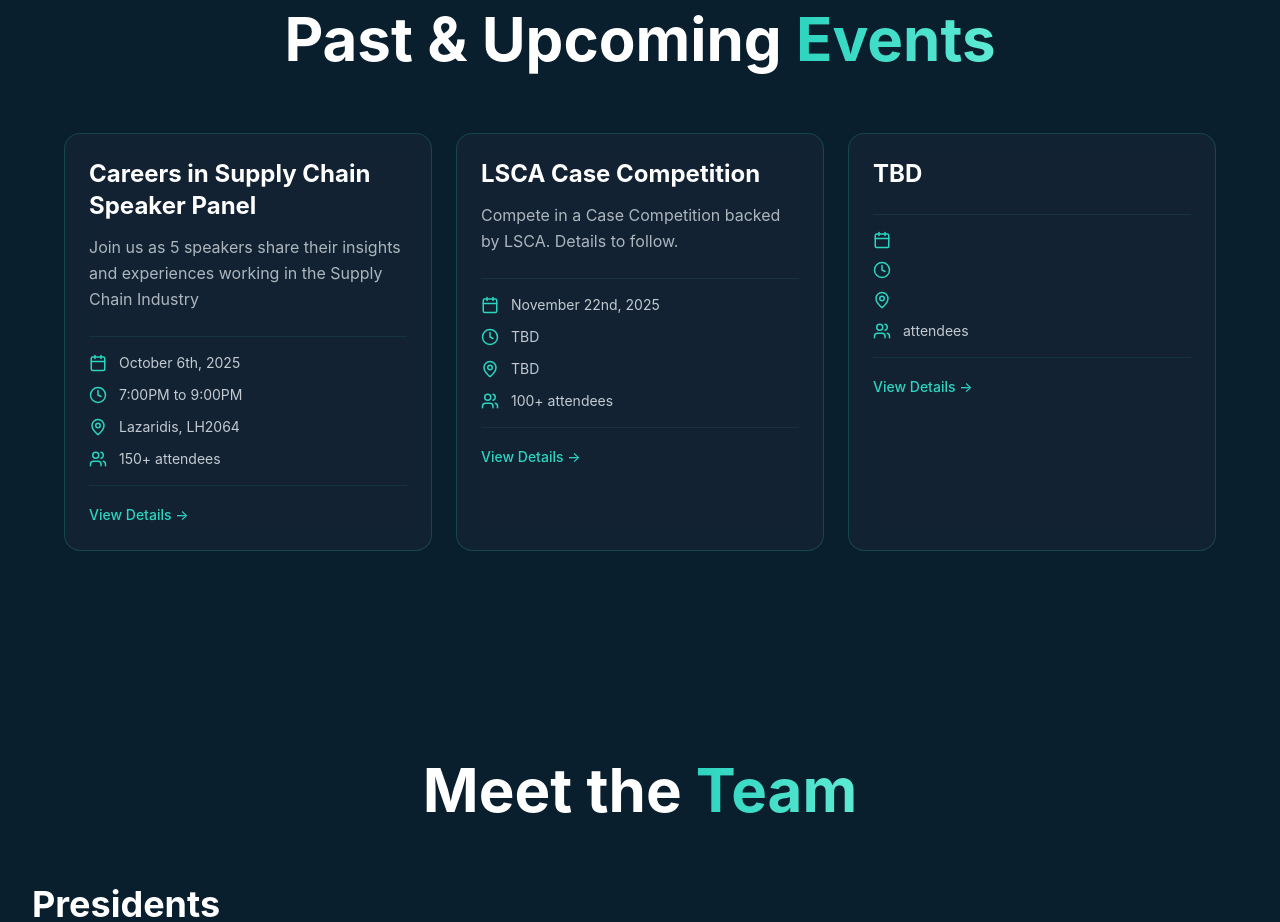
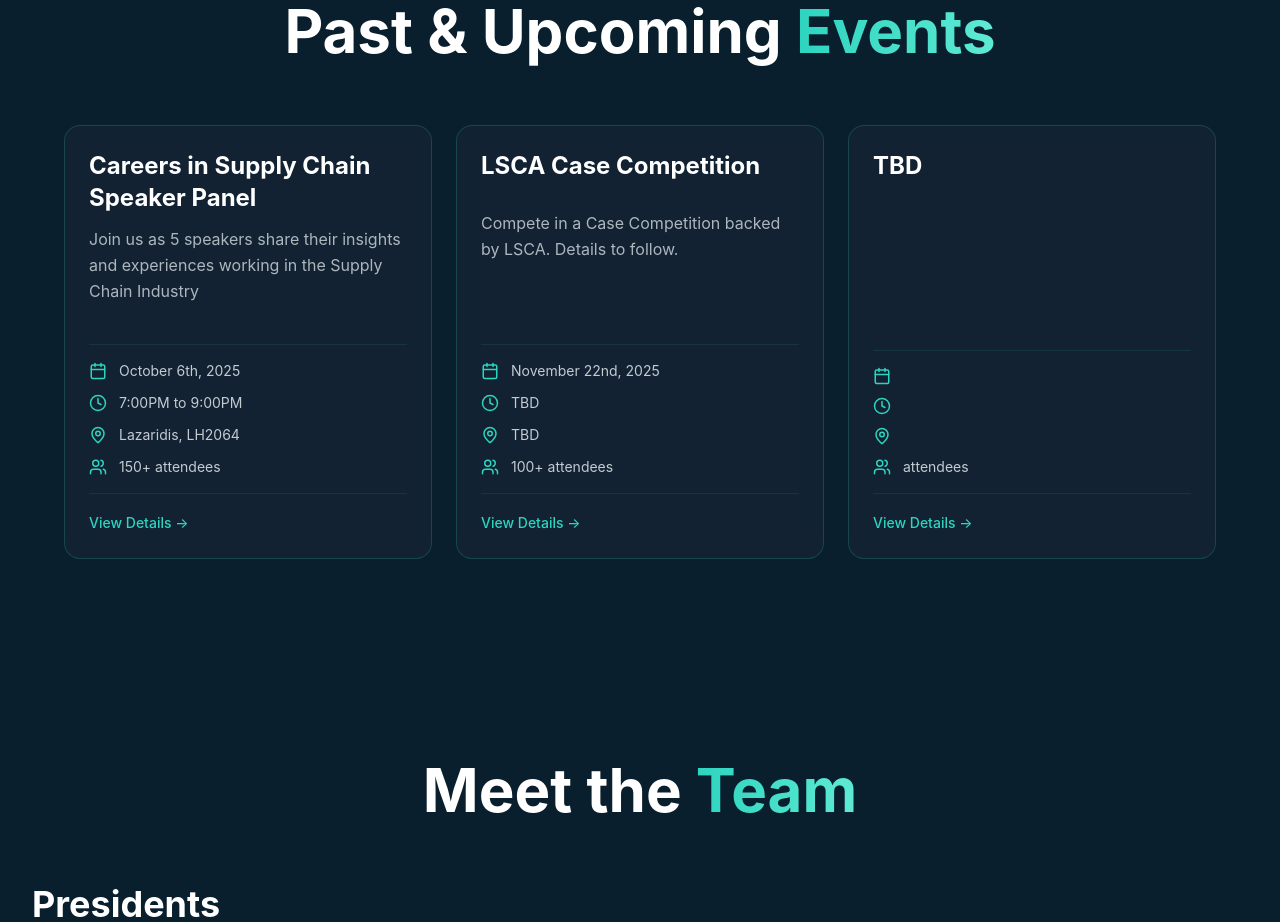
Before and after one commit to emaadqazi/LSCA-Website, a React (Vite) app in the folder frontend/: page / in a window 1280 px wide. Shown: the part 1720-2642 px from the top of the page. Built offline with nearby package versions, Linux system fonts and the light colour scheme.

Commit message:
Fixed Events spacing issues; made it more consistent

```diff
--- a/frontend/src/components/sections/EventsSection.tsx
+++ b/frontend/src/components/sections/EventsSection.tsx
@@ -101,14 +101,14 @@ const EventsSection = () => {
               viewport={{ once: true }}
               whileHover={{ y: -8, scale: 1.02 }}
               onClick={() => setSelectedEvent(index)}
-              className="group bg-navy-800/40 backdrop-blur-md rounded-2xl p-6 border border-teal-400/20 hover:border-teal-400/40 hover:shadow-xl hover:shadow-teal-400/10 transition-all duration-300 cursor-pointer"
+              className="group bg-navy-800/40 backdrop-blur-md rounded-2xl p-6 border border-teal-400/20 hover:border-teal-400/40 hover:shadow-xl hover:shadow-teal-400/10 transition-all duration-300 cursor-pointer flex flex-col h-full"
             >
-              <div className="mb-6">
-                <h3 className="text-2xl font-bold text-white mb-3 group-hover:text-teal-400 transition-colors">{event.title}</h3>
-                <p className="text-navy-100/70 mb-4 font-normal leading-relaxed">{event.description}</p>
+              <div className="mb-6 flex-grow">
+                <h3 className="text-2xl font-bold text-white mb-3 group-hover:text-teal-400 transition-colors min-h-[3rem]">{event.title}</h3>
+                <p className="text-navy-100/70 mb-4 font-normal leading-relaxed min-h-[4rem]">{event.description}</p>
               </div>
 
-              <div className="space-y-3 pt-4 border-t border-teal-400/10">
+              <div className="space-y-3 pt-4 border-t border-teal-400/10 flex-shrink-0">
                 <div className="flex items-center">
                   <Calendar size={18} className="mr-3 text-teal-400" strokeWidth={2} />
                   <span className="text-navy-100/80 text-sm">{event.date}</span>
@@ -127,7 +127,7 @@ const EventsSection = () => {
                 </div>
               </div>
 
-              <div className="mt-4 pt-4 border-t border-teal-400/10">
+              <div className="mt-4 pt-4 border-t border-teal-400/10 flex-shrink-0">
                 <button className="text-teal-400 text-sm font-medium hover:text-teal-300 transition-colors">
                   View Details →
                 </button>
```
